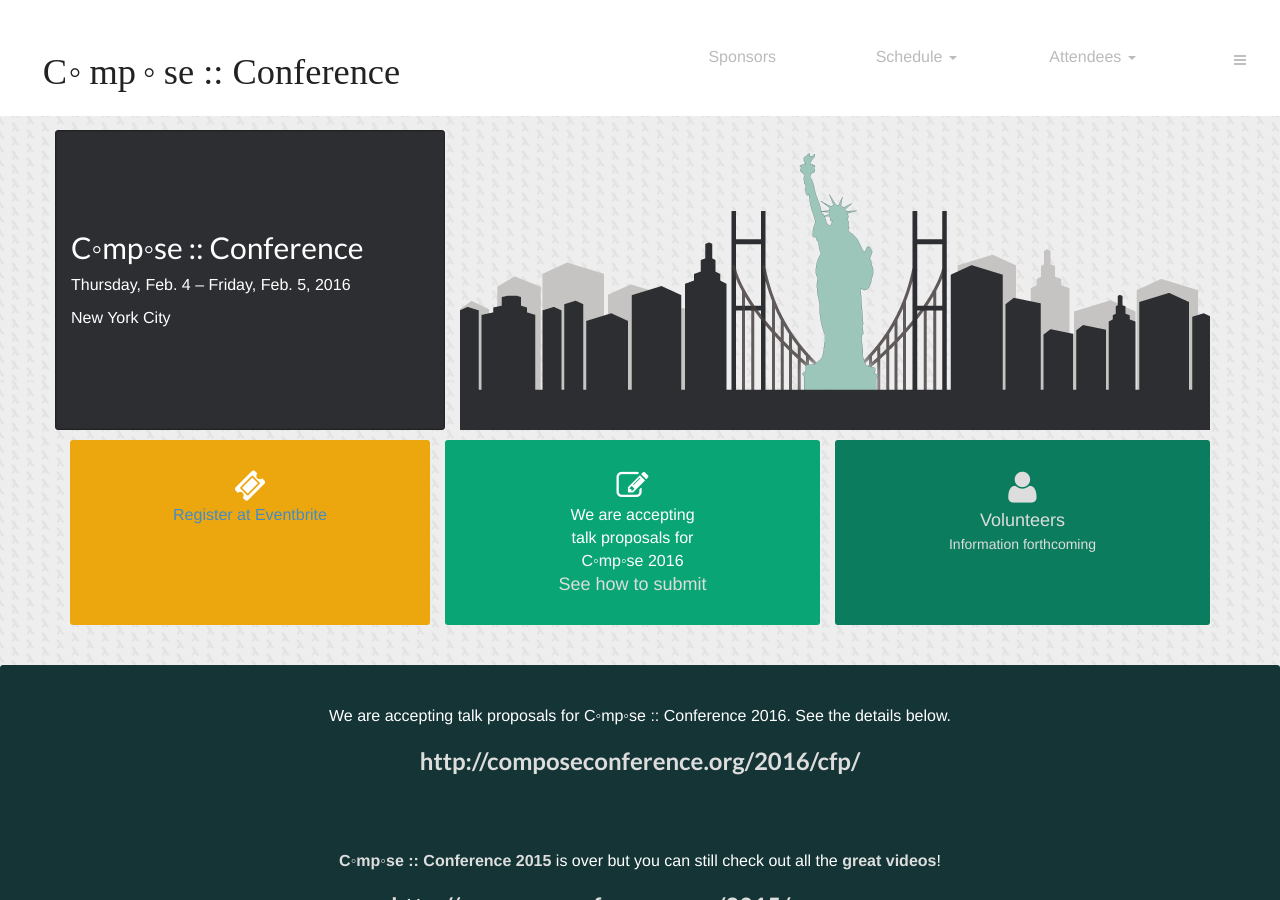
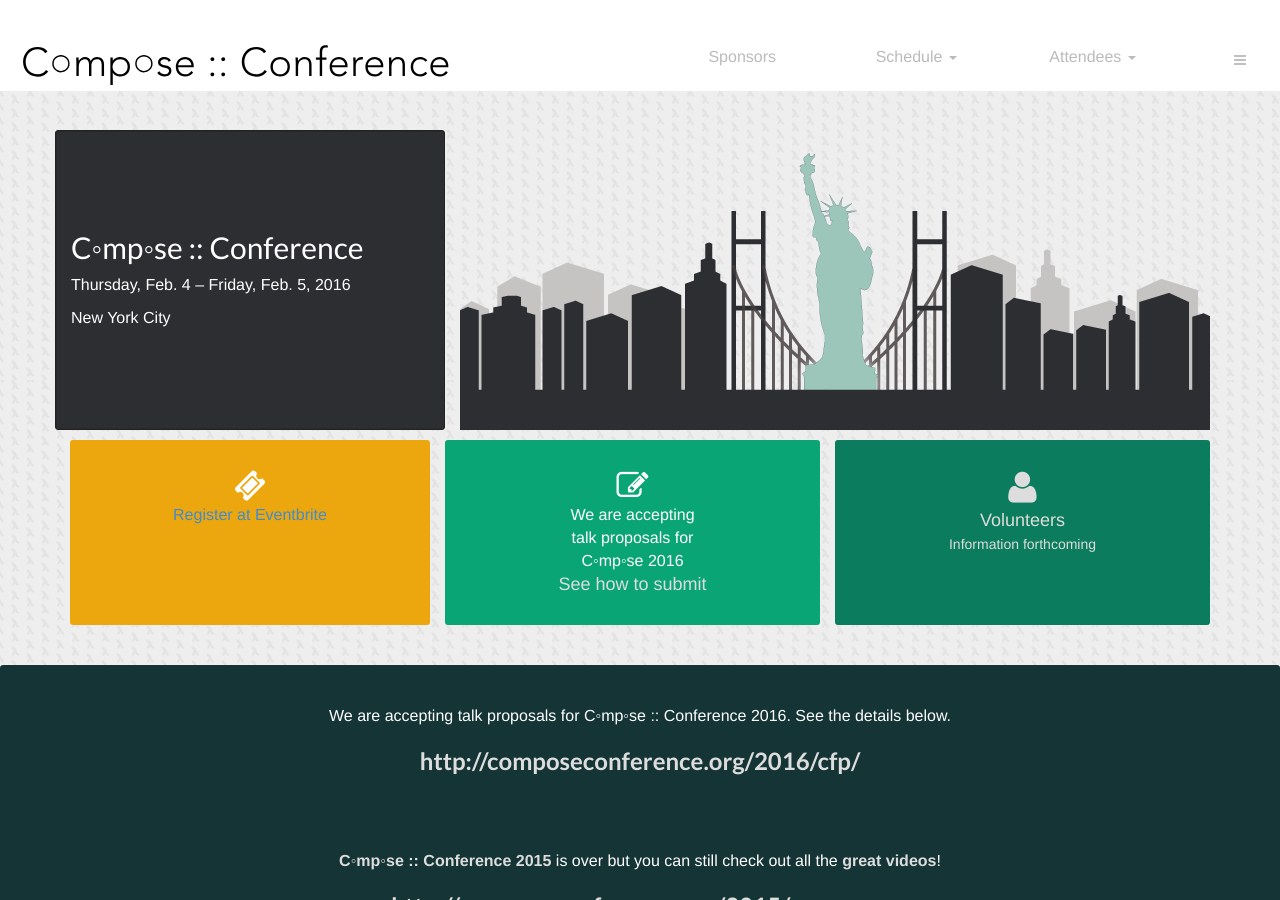
Before and after one commit to ny-haskell/composeconference, a Jekyll site: the page index.html, which Jekyll copies as it is, in a window 1280 px wide and 900 px high. Built offline with Jekyll 4.4.1, drawn with Linux system fonts in a browser that asks for light colours; Markdown is read by kramdown in place of the engine named in the settings.

Commit message:
Convert logo to paths to fix rendering problem pointed out by Cale

```diff
--- a/index.html
+++ b/index.html
@@ -36,7 +36,7 @@
             <div class="col-lg-6 col-md-6 col-sm-4 col-xs-11">
                 <div class="col-inner-hori">
                     <a href="../" id="logo-main" class="history" alt="" title="">
-                        <img src="/assets/img/compose_conference.svg" height="80" title="Compose Conference" alt="Compose Conference Logo" /></a>
+                        <img src="assets/img/logo-no-text.svg" title="Compose Conference" alt="Compose Conference Logo" /></a>
                 </div>
             </div>
             <div class="col-lg-6 col-md-6 col-sm-8 col-xs-1">
```
Also changed, not shown: assets/img/logo-no-text.svg (added), assets/img/logo.svg (added).
